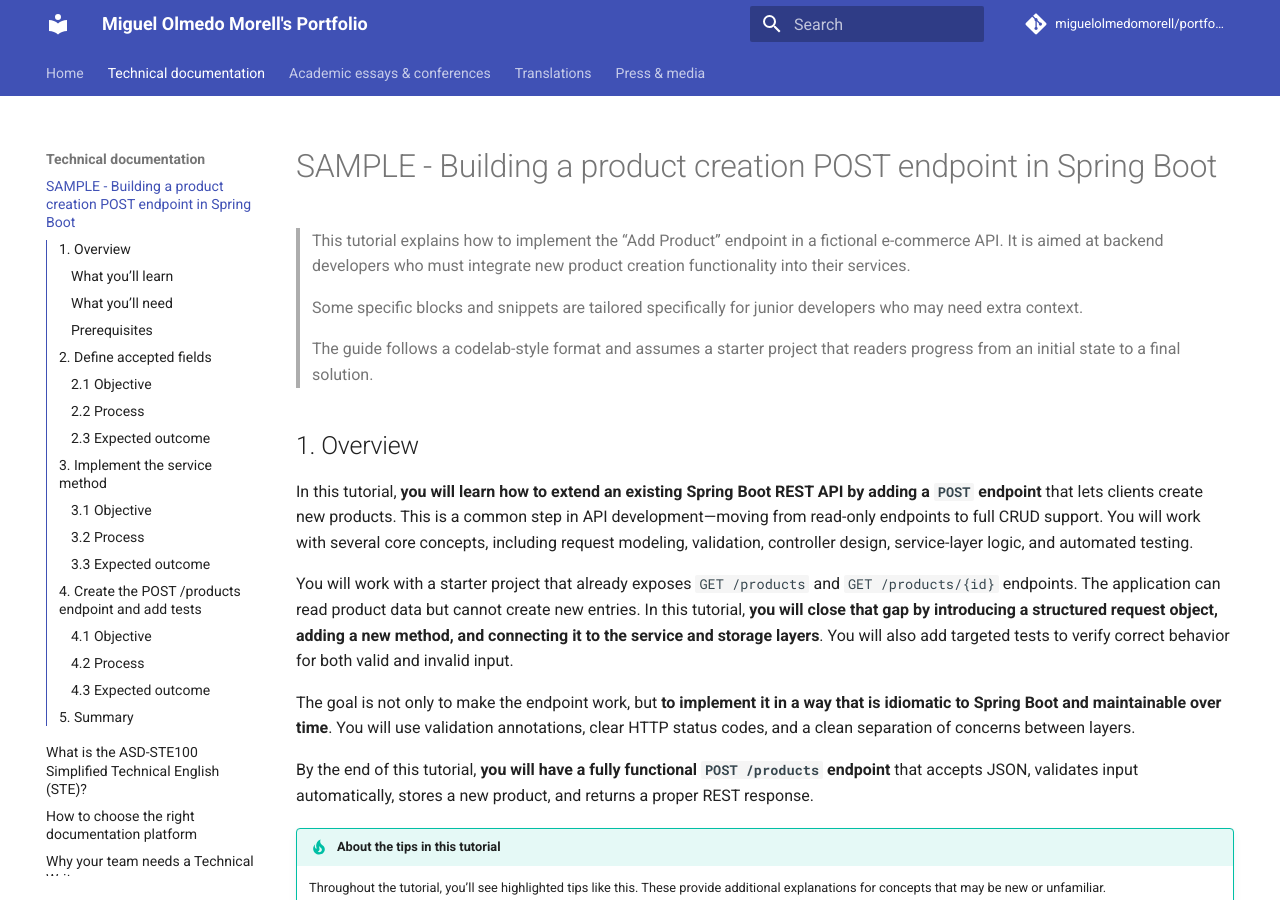
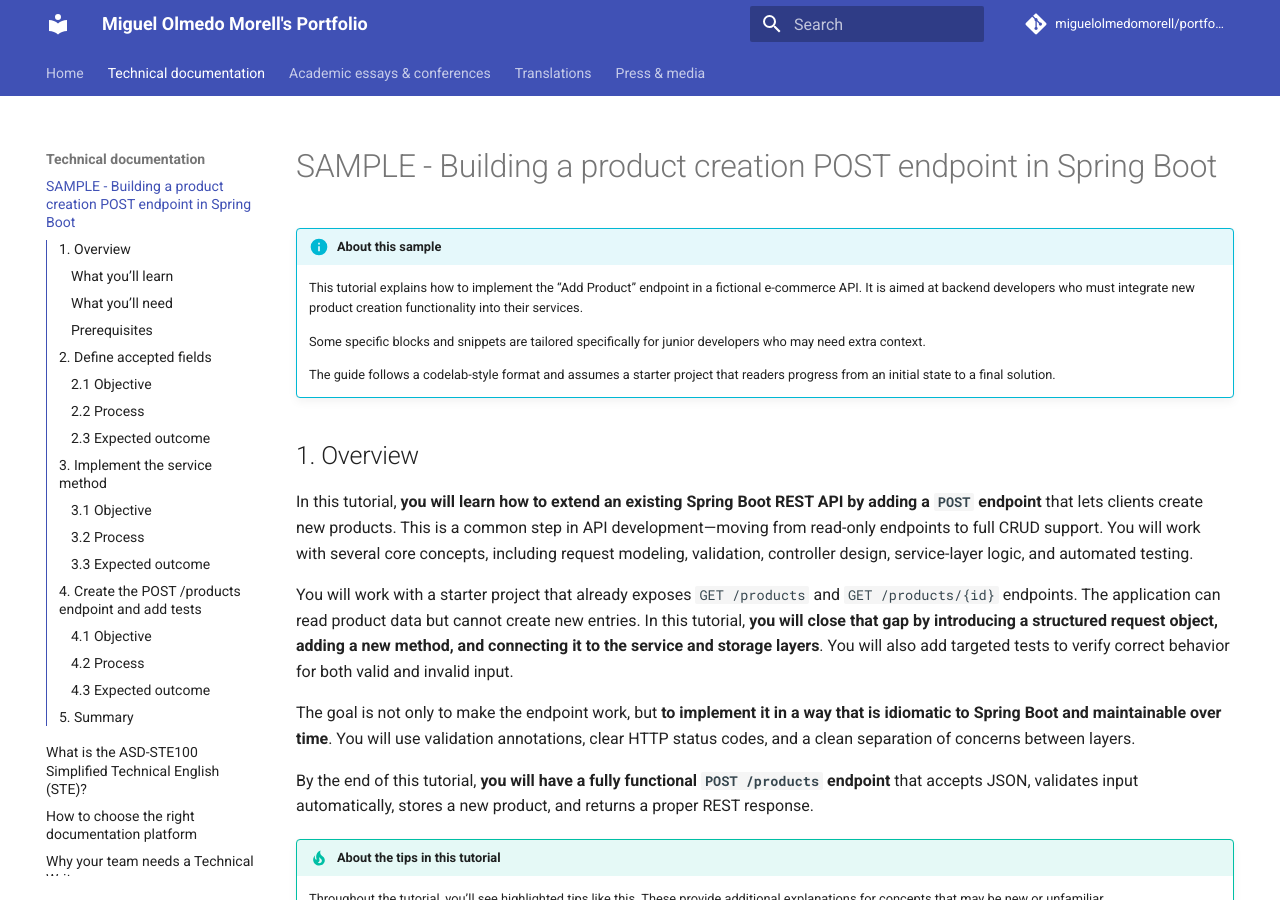
Before and after one commit to MiguelOlmedoMorell/portfolio, an MkDocs documentation site: the page built from docs/technical-documentation/sample-tutorial.md, in a window 1280 px wide and 900 px high. Built offline with MkDocs 1.6.1 and Material for MkDocs 9.7.7, drawn with Linux system fonts in a browser that asks for light colours; comment, search, counter and statistics services are not loaded.

Commit message:
Minor tweaks

```diff
--- a/docs/technical-documentation/sample-tutorial.md
+++ b/docs/technical-documentation/sample-tutorial.md
@@ -1,10 +1,11 @@
 # SAMPLE - Building a product creation POST endpoint in Spring Boot
 
-> This tutorial explains how to implement the “Add Product” endpoint in a fictional e-commerce API. It is aimed at backend developers who must integrate new product creation functionality into their services.
->
-> Some specific blocks and snippets are tailored specifically for junior developers who may need extra context.
->
-> The guide follows a codelab-style format and assumes a starter project that readers progress from an initial state to a final solution.
+!!! info "About this sample"
+    This tutorial explains how to implement the “Add Product” endpoint in a fictional e-commerce API. It is aimed at backend developers who must integrate new product creation functionality into their services.
+
+    Some specific blocks and snippets are tailored specifically for junior developers who may need extra context.
+
+    The guide follows a codelab-style format and assumes a starter project that readers progress from an initial state to a final solution.
 
 ## 1. Overview
 
```
